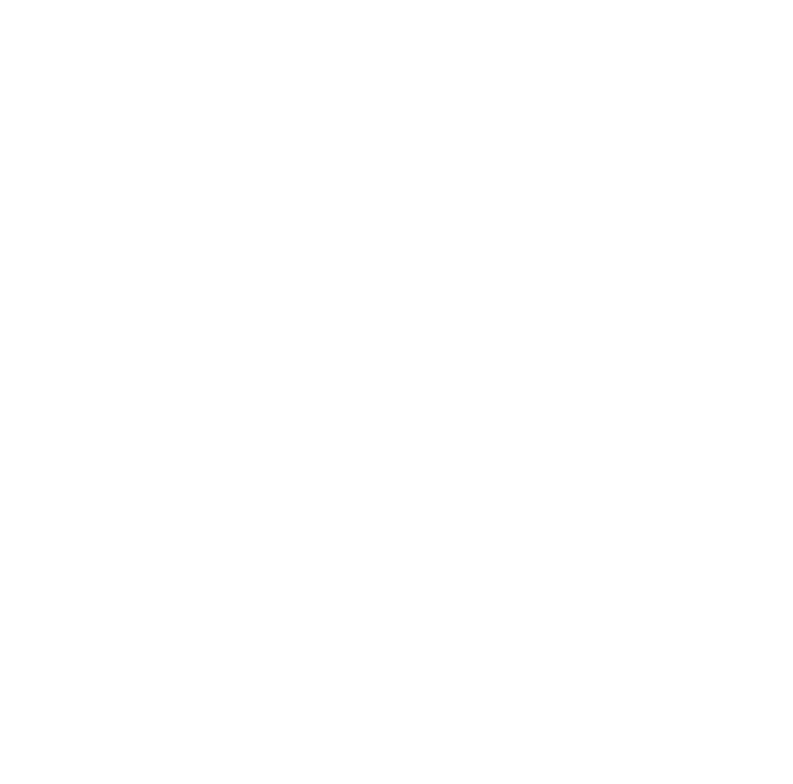
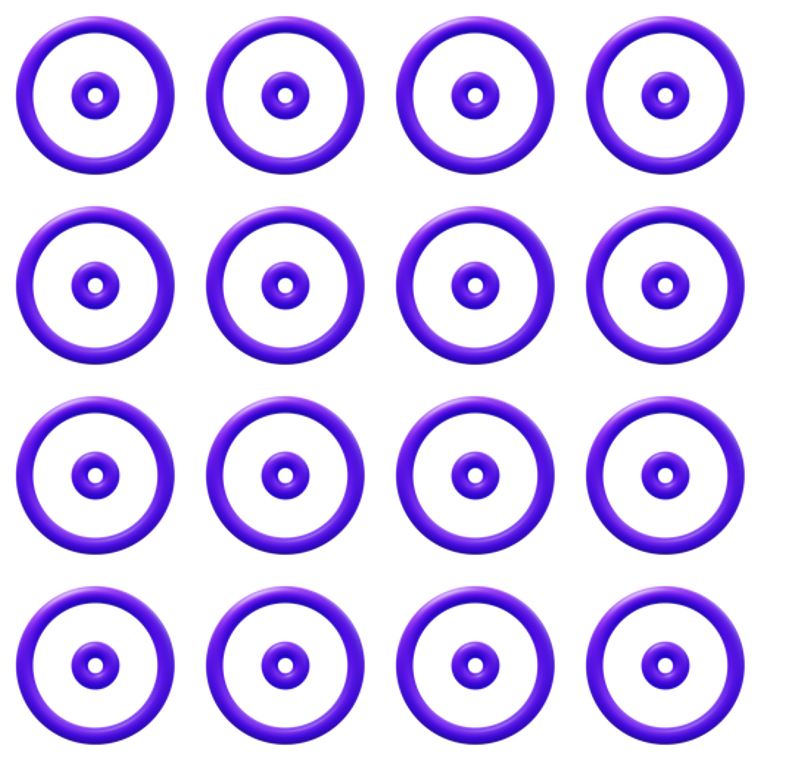
Before and after one commit to milandadhaniya1/match-memory-game, a Vue app: page /game in a window 1280 px wide. Shown: the top 784 px of the page, without its empty margins (0-793 px from the left). Built offline with nearby package versions, Linux system fonts and the light colour scheme.

Commit message:
flip card

```diff
--- a/src/components/Icons/AllIcons.ts
+++ b/src/components/AllIcons.ts
@@ -33,6 +33,8 @@
 import WhaleIcon from '@/components/Icons/WhaleIcon.vue';
 import ZebraIcon from '@/components/Icons/ZebraIcon.vue';
 
+import DefaultIcon from '@/components/Icons/DefaultIcon.vue';
+
 export {
     AntIcon as anticon,
     BearIcon as bearicon,
@@ -67,5 +69,6 @@
     TurtleIcon as turtleicon,
     UnicornIcon as unicornicon,
     WhaleIcon as whaleicon,
-    ZebraIcon as zebraicon
+    ZebraIcon as zebraicon,
+    DefaultIcon as defaulticon,
 };
--- a/src/components/IconCard.vue
+++ b/src/components/IconCard.vue
@@ -1,10 +1,15 @@
 <script setup lang="ts">
-
+const props = defineProps(['isOpen']);
+console.log("props",props.isOpen)
 </script>
 
 <template>
   <div class="group flex-none">
-    <div class="rounded-md bg-gray-200 group-hover:opacity-75 h-20 m-2 w-20 justify-center shadow-md">
+    <div
+    :class="['rounded-md h-20 m-2 w-20 justify-center shadow-md group-hover:opacity-75 cursor-pointer',
+              {'bg-gray-900': !props.isOpen, 'bg-white': props.isOpen}
+            ]"
+    >
       <slot />
     </div>
   </div>
--- /dev/null
+++ b/src/components/Icons/DefaultIcon.vue
@@ -0,0 +1,8 @@
+<script setup lang="ts">
+  import Base from './base.vue';
+  import WhaleIcon from '@/assets/icons/default.png';
+</script>
+
+<template>
+  <Base :iconPath="WhaleIcon"/>
+</template>
--- a/src/stores/game.ts
+++ b/src/stores/game.ts
@@ -51,7 +51,7 @@
       .sort(() => 0.5 - Math.random());
 
     randomMatrixIcons.forEach((e) => {
-      iconMatrix.push({name: e, open:false});
+      iconMatrix.push({name: e, open:true});
     });
   }
 
@@ -60,8 +60,16 @@
     getRandomMatrixIcons((bSize * bSize) / 2);
   }
 
-  function updateIconMatrix() {
-
+  function updateIconMatrix(index: number, status: boolean) {
+    console.log("compName", index);
+    console.log("status", status);
+    console.log("iconMatrix", iconMatrix);
+    iconMatrix.map((e, i) => {
+      if(i === index) {
+        e.open = status;
+      }
+      return e;
+    })
   }
 
   return { boardSize, setBoardSize, iconMatrix, updateIconMatrix }
--- a/src/views/Game.vue
+++ b/src/views/Game.vue
@@ -2,7 +2,7 @@
 import { reactive, shallowRef, computed } from 'vue';
 import IconCard from '@/components/IconCard.vue';
 import { gameStore } from '@/stores/game';
-import * as icons from '@/components/Icons/AllIcons';
+import * as icons from '@/components/AllIcons';
 
 // interface iconMatrixObj {
 //   name: string;
@@ -21,12 +21,29 @@
     },
   });
 
-const generateIconComponentName = (row: number, clm: number) => {
+const generateIconComponent = (row: number, clm: number) => {
         const index = (row - 1) * boardSize + clm - 1;
-        console.log('aaa','icons.' + iconMatrix.value.value[index]?.name)
-        return 'icons.' + iconMatrix.value.value[index]?.name;
+        let iconCompName:string = '';
+
+        if(iconMatrix.value.value[index]?.open) {
+          iconCompName = 'defaulticon';
+        } else {
+          iconCompName = iconMatrix.value.value[index]?.name;
+        }
+
+        const iconComp = icons[iconCompName];
+
+        return {
+          index: index,
+          component: iconComp,
+          compName: iconMatrix.value.value[index]?.name,
+          open: iconMatrix.value.value[index]?.open || false,
+        }
       };
 
+const flipCard = (comp : any) => {
+  store.updateIconMatrix(comp.index, !comp.open);
+}
 </script>
 
 <template>
@@ -34,8 +51,8 @@
     <table border="0">
       <tr v-for="row in boardSize" :key="row">
         <td v-for="clm in boardSize" :key="clm">
-          <IconCard>
-            <component :is="generateIconComponentName(row, clm)" />
+          <IconCard :is-open="generateIconComponent(row, clm).open" @click="flipCard(generateIconComponent(row, clm))">
+            <component :is="generateIconComponent(row, clm).component" />
           </IconCard>
         </td>
       </tr>
```
Also changed, not shown: src/stores/counter.ts (deleted, +0 -12 lines), src/assets/icons/default.png (added).
